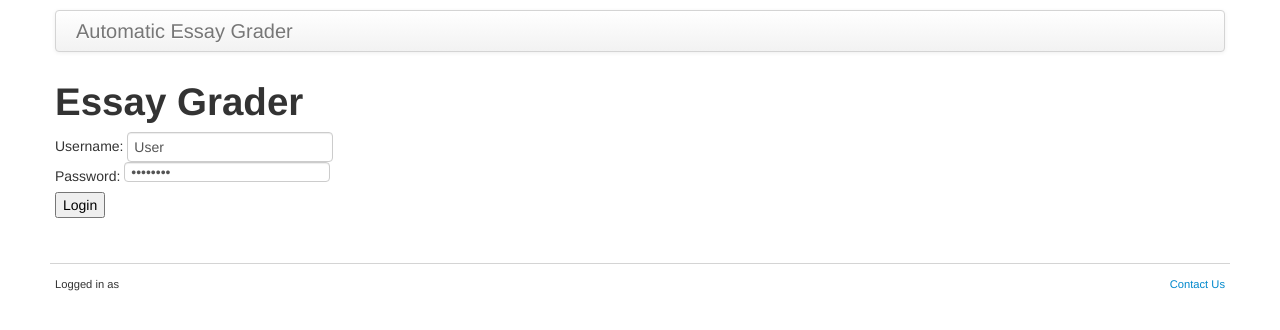
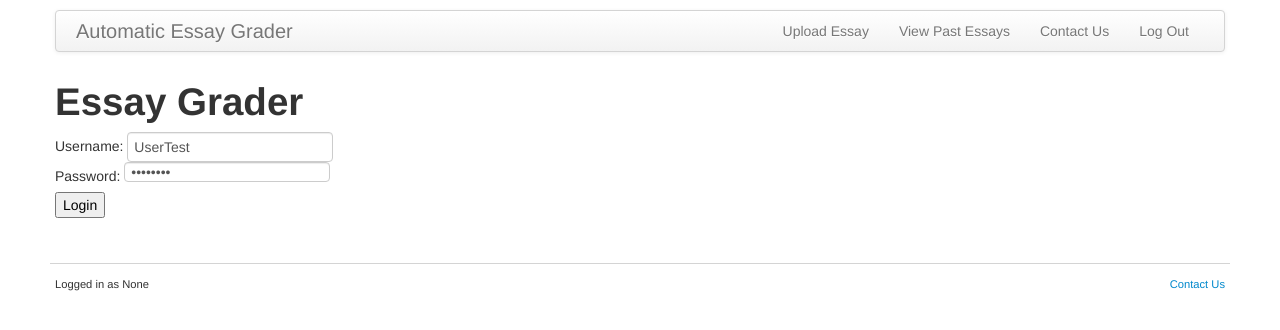
Before and after one commit to TarangKhanna/AutoEssayGrader, a Django app: page / in a window 1280 px wide. Shown: the top 330 px of the page. Run offline with Django 3.2, Linux system fonts and the light colour scheme; parts of the project's set-up code (start-up, migrations or seed data) failed here and were passed over; some libraries are stand-ins or nearby versions.

Commit message:
set up login controller

```diff
--- /dev/null
+++ b/webapp/login_form.py
@@ -0,0 +1,8 @@
+from django import forms
+from django.core.exceptions import ValidationError
+import os
+
+class UploadLoginForm(forms.Form):
+    title = forms.CharField(label="Essay Title: ",max_length=50, required=True,widget=forms.TextInput(attrs={'class':'form-control','placeholder':'Essay Title'}))
+
+    file = forms.FileField(label="Upload a .txt file:",required=True)
--- a/webapp/templates/login.html
+++ b/webapp/templates/login.html
@@ -1,6 +1,4 @@
 {% extends "template.html" %}
-
-
 {% load static from staticfiles %}
 <html>
 <head>
@@ -10,8 +8,8 @@
 {% block content %}
 <body>
   <h1>Essay Grader</h1>
-  <form action="/action_page.php">
-	Username: <input type="text" name="Username" value="User"><br>
+  <form>
+	Username: <input type="text" name="Username" value="UserTest"><br>
 	Password: <input type="password" name="Password" value="Password"><br>
 	<input type="submit" value="Login">
   </form>
--- a/webapp/views.py
+++ b/webapp/views.py
@@ -2,6 +2,7 @@ from django.shortcuts import render
 from django.http import HttpResponse
 from .request_handler import render_to_populated_response, get_param_with_default
 from .upload_essay_form import UploadEssayForm
+from .login_form import UploadLoginForm
 
 from essaygrader.predictGrades import predictGrades
 from essaygrader.trainGrader import NumWordsTransformer
@@ -9,8 +10,9 @@ from django.template import Context, loader
 import traceback
 
 def login(request):
-    template = loader.get_template("./login.html")
-    return HttpResponse(template.render())
+    form = UploadLoginForm()
+    return render_to_populated_response('login.html',\
+        {'title':"Auto Essay Grader"},request)
 
 def view_past_essays(request):
 
```
Also changed, not shown: 2 other files.
